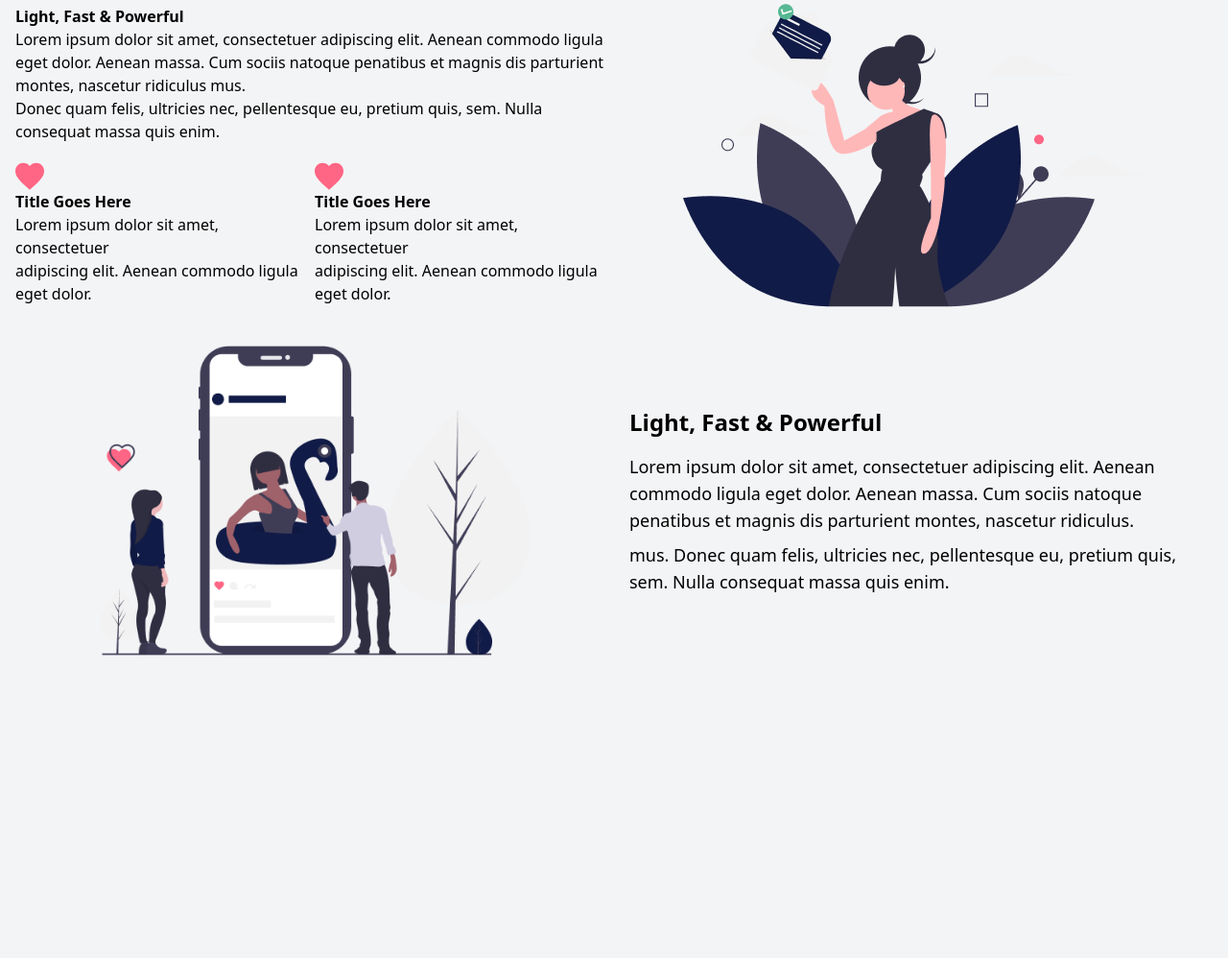
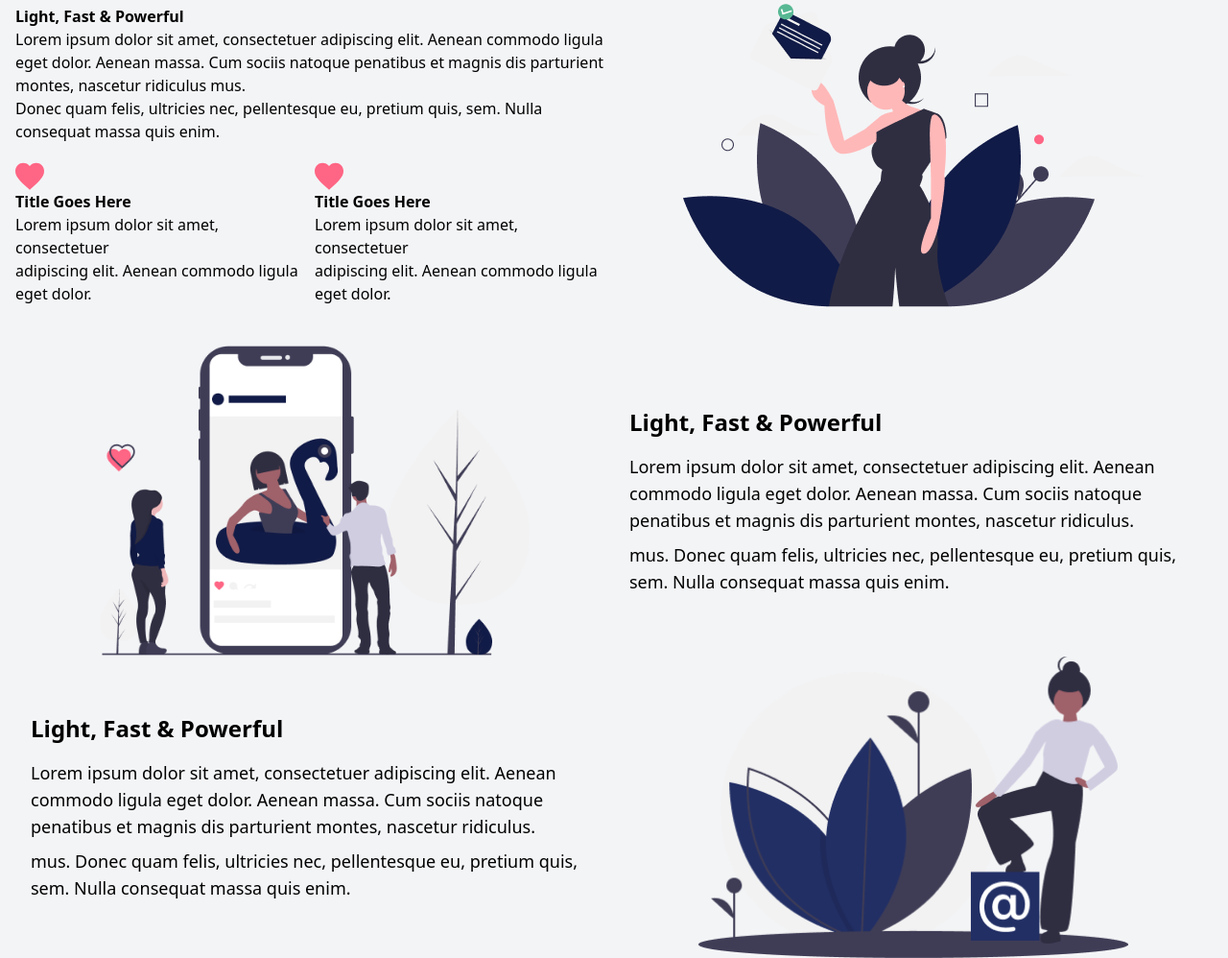
Before and after one commit to jasmina001/Landing-Page, a website: page public/index.html in a window 1280 px wide. Shown: the part 846-1844 px from the top of the page at 96% size. Before the commit the page ends 1529 px from the top, so only its background shows below. Drawn offline with nearby package versions, Linux system fonts and the light colour scheme.

Commit message:
main section finished

```diff
--- a/public/index.html
+++ b/public/index.html
@@ -108,25 +108,39 @@
         </div>
     </section>
 
-
-
     <section class="flex mt-10 flex-col md:flex-row items-center justify-center max-w-7xl mx-auto px-4 ">
         <div class="md:w-1/2 flex justify-center">
-            <img src="/assets/undraw_social_influencer_sgsv.png" alt="Influencer Image" class="w-full max-w-sm md:max-w-md">
+            <img src="/assets/undraw_social_influencer_sgsv.png" alt="Influencer Image"
+                class="w-full max-w-sm md:max-w-md">
         </div>
         <div class="md:w-1/2 text-center md:text-left mt-6 md:mt-0 px-4">
             <b class="text-xl md:text-2xl">Light, Fast & Powerful</b>
             <h1 class="mt-4 text-base md:text-lg leading-relaxed">
-                Lorem ipsum dolor sit amet, consectetuer adipiscing elit. Aenean commodo ligula eget dolor. Aenean massa.
+                Lorem ipsum dolor sit amet, consectetuer adipiscing elit. Aenean commodo ligula eget dolor. Aenean
+                massa.
                 Cum sociis natoque penatibus et magnis dis parturient montes, nascetur ridiculus.
+            </h1>
+            <h1 class="mt-2 text-base md:text-lg leading-relaxed">
+                mus. Donec quam felis, ultricies nec, pellentesque eu, pretium quis, sem. Nulla consequat massa quis
+                enim.
+            </h1>
+        </div>
+    </section>
+    <section class="flex flex-col md:flex-row items-center justify-center max-w-7xl mx-auto px-4">
+
+        <div class="md:w-1/2 text-center md:text-left mt-6 md:mt-0 px-4">
+            <b class="text-xl md:text-2xl">Light, Fast & Powerful</b>
+            <h1 class="mt-4 text-base md:text-lg leading-relaxed">
+                Lorem ipsum dolor sit amet, consectetuer adipiscing elit. Aenean commodo ligula eget dolor. Aenean massa. Cum sociis natoque penatibus et magnis dis parturient montes, nascetur ridiculus.
             </h1>
             <h1 class="mt-2 text-base md:text-lg leading-relaxed">
                 mus. Donec quam felis, ultricies nec, pellentesque eu, pretium quis, sem. Nulla consequat massa quis enim.
             </h1>
         </div>
+        <div class="md:w-1/2 flex justify-center">
+            <img src="/assets/undraw_mention_6k5d.png" alt="Mention Image" class="w-full max-w-xs md:max-w-md">
+        </div>
     </section>
-
-
 
 
 
```
